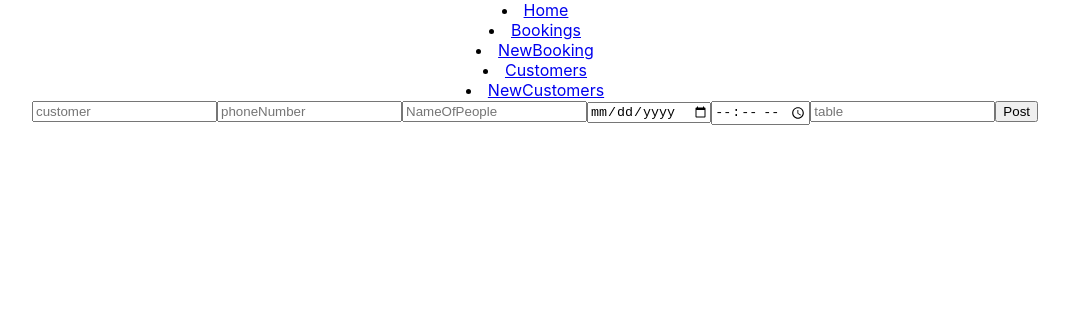
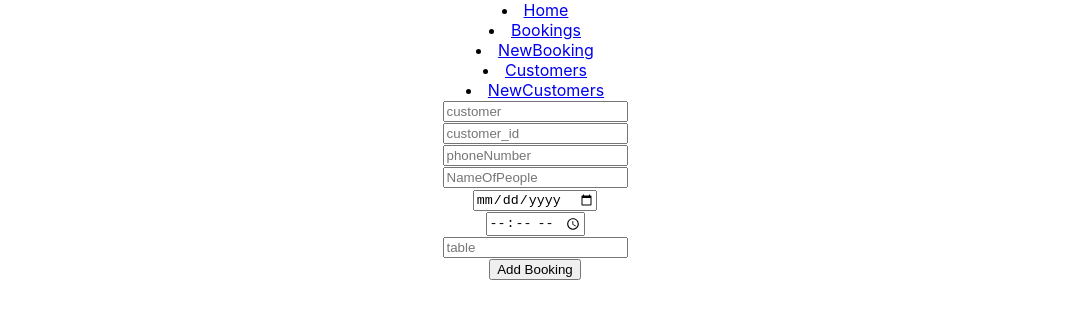
Before and after one commit to TeaPot76/CarlBistro_BookingSystem, a React (Create React App) app in the folder client/carl_bistro/: page /newbooking in a window 1280 px wide. Shown: the top 318 px of the page, without its empty margins (105-1174 px from the left). Built offline with nearby package versions, Linux system fonts and the light colour scheme; no server answers.

Commit message:
updated NavBar and BookingEdit, BookingForms

```diff
--- a/client/carl_bistro/src/App.js
+++ b/client/carl_bistro/src/App.js
@@ -7,6 +7,7 @@ import BookingForm from "./components/BookingForm";
 import CustomerForm from "./components/CustomerForm";
 import Customer from "./components/Customer";
 import Home from "./containers/Home";
+import BookingEditForm from "./components/BookingEditForm";
 
 class App extends Component {
 
@@ -18,7 +19,7 @@ class App extends Component {
         <div className="App">
           <NavBar />
           <Route path="/Home" component={Home} />
-          <Route path="/bookings" component={AllBookings} />
+          <Route path="/bookings" component={BookingEditForm} />
           <Route path="/newbooking" component={BookingForm} />
           <Route path="/customers" component={Customer} />
           <Route path="/newcustomer" component={CustomerForm} />
--- a/client/carl_bistro/src/components/BookingEditForm.js
+++ b/client/carl_bistro/src/components/BookingEditForm.js
@@ -1,10 +1,14 @@
 import React, { Component } from 'react';
+import NavBar from "../NavBar";
+import BookingForm from "./BookingForm";
+import { Button, Container, Form, FormGroup, Input, Label } from 'react';
+import { Link, withRouter } from 'react-router-dom';
 
 
-class BookingEdit extends Component {
+class BookingEditForm extends Component {
 
 
-      existingBooking = {
+      emptyBooking = {
       customer: "",
       phoneNumber: "",
       numberOfPeople: "",
@@ -13,30 +17,22 @@ class BookingEdit extends Component {
       table: "",
     };
 
-  // emptyItem = {
-  //   name: '',
-  //   address: '',
-  //   city: '',
-  //   stateOrProvince: '',
-  //   country: '',
-  //   postalCode: ''
-  // };
 
     constructor(props) {
     super(props);
     this.state = {
-      item: this.existingBooking
+      item: this.emptyBooking
     };
     this.handleChange = this.handleChange.bind(this);
     this.handleSubmit = this.handleSubmit.bind(this);
   }
 
-  async componentDidMount() {
-    if (this.props.match.params.id !== 'new') {
-      const booking = await (await fetch('http://localhost:8080/bookings'${this.props.match.params.id}`)).json();
-      this.setState({item: booking});
-    }
-  }
+  // async componentDidMount() {
+  //   if (this.props.match.params.id !== 'new') {
+  //     const booking = await (await fetch('http://localhost:8080/bookings'${this.props.match.params.id}`)).json();
+  //     this.setState({item: booking});
+  //   }
+  // }
 
   handleChange(event) {
     const target = event.target;
@@ -59,7 +55,7 @@ class BookingEdit extends Component {
       },
       body: JSON.stringify(item),
     });
-    this.props.history.push('/booking');
+    this.props.history.push('/bookings');
   }
 
   render() {
@@ -68,7 +64,7 @@ class BookingEdit extends Component {
 
     return <div>
       <NavBar/>
-      <Container>
+
         {name}
         <Form onSubmit={this.handleSubmit}>
           <BookingForm>
@@ -82,19 +78,37 @@ class BookingEdit extends Component {
                    onChange={this.handleChange} autoComplete="customer-level1"/>
           </BookingForm>
           <BookingForm>
-            <Label for="">numberOfPeople</Label>
+            <Label for="numberOfPeople">numberOfPeople</Label>
             <Input type="number" name="numberOfPeople" id="numberOfPeople" value={item.numberOfPeople || ''}
                    onChange={this.handleChange} autoComplete="customer-level1"/>
           </BookingForm>
-          <
+          <BookingForm>
+          <Label for="date">date</Label>
+          <Input type="date" name="date" id="date" value={item.date || ''}
+                 onChange={this.handleChange} autoComplete="customer-level1"/>
+        </BookingForm>
+
+        <BookingForm>
+        <Label for="time">time</Label>
+        <Input type="time" name="time" id="time" value={item.time || ''}
+               onChange={this.handleChange} autoComplete="customer-level1"/>
+      </BookingForm>
+
+      <BookingForm>
+      <Label for="table">table</Label>
+      <Input type="number" name="table" id="table" value={item.table || ''}
+             onChange={this.handleChange} autoComplete="customer-level1"/>
+    </BookingForm>
+
+
           <BookingForm>
             <Button color="primary" type="submit">Save</Button>{' '}
             <Button color="secondary" tag={Link} to="/groups">Cancel</Button>
           </BookingForm>
         </Form>
-      </Container>
+
     </div>
   }
 }
 
-export default BookingForm;
+export default BookingEditForm;
--- a/client/carl_bistro/src/components/BookingForm.js
+++ b/client/carl_bistro/src/components/BookingForm.js
@@ -5,10 +5,11 @@ import React, {Component} from "react";
 
 class BookingForm extends Component {
 
-  constructor(props) {
-    super(props);
+  constructor() {
+    super();
     this.state = {
       customer: "",
+      customer_id: "",
       phoneNumber: "",
       numberOfPeople: "",
       date: "",
@@ -17,6 +18,7 @@ class BookingForm extends Component {
     };
 
     this.handleCustomerChange = this.handleCustomerChange.bind(this);
+    this.handleCustomerIdChange = this.handleCustomerIdChange.bind(this);
     this.handlePhoneNumberChange = this.handlePhoneNumberChange.bind(this);
     this.handleNumberOfPeopleChange = this.handleNumberOfPeopleChange.bind(this);
     this.handleDateChange = this.handleDateChange.bind(this);
@@ -26,37 +28,78 @@ class BookingForm extends Component {
 
 }
 
+componentDidMount(){
+  fetch("http://localhost:8080/tables", {
+    method: "GET"
+  })
+    .then(res => res.json())
+    .then(res => this.setState({availableTables: res._embedded.tables}))
+    .catch(err => console.log(err))
+}
+
   handleBookingSubmit(event) {
     event.preventDefault();
-    const customer = this.state.customer;
-    const phoneNumber = this.state.phoneNumber;
-    const numberOfPeople = this.state.numberOfPeople;
-    const date = this.state.date;
-    const time = this.state.time;
-    const table = this.state.table;
 
-    this.props.onBookingSubmit({
-      customer: customer,
-      phoneNumber: phoneNumber,
-      numberOfPeople : numberOfPeople,
-      date: date,
-      time: time,
-      table: table,
-    });
+    const state = this.state;
+    const detailsToSubmit = {
+    name: state.customer,
+    customer_id: state.customer_id,
+    phoneNumber: state.phoneNumber,
+    numberOfPeople : state.numberOfPeople,
+    date: state.date,
+    time: state.time,
+    table: state.table,
 
-    this.setState({
-      customer: "",
-      phoneNumber: "",
-      numberOfPeople: "",
-      date: "",
-      time: "",
-      table: "",
-    });
+
+    // this.setState({
+    //   customer: "",
+    //   phoneNumber: "",
+    //   numberOfPeople: "",
+    //   date: "",
+    //   time: "",
+    //   table: "",
+    // });
   }
+
+   fetch("hhtp://localhost:8080/bookings", {
+    method: "POST",
+     body: JSON.stringify(detailsToSubmit),
+     headers: {
+       "Accept": "application/json",
+       "Content-Type": "application/json"
+     }
+   })
+     .then(res => res.json())
+     .then(data => {this.state.bookingTables.forEach((bookingTable) => {
+       let pairingDetails = {
+         table_id: bookingTable.id,
+         booking: data._links.self.href,
+         // table: tables.url
+       }
+       fetch("http://localhost:8080/pairings", {
+         method: "POST",
+         body: JSON.stringify(pairingDetails),
+         headers: {
+           "Accept": "application/json",
+           "Content-Type": "application/json"
+         }
+       })
+       .catch(err => console.log(err));
+     })})
+     .catch(err => console.log(err))
+
+   // evt.target.reset();
+ }
+
 
   handleCustomerChange(event) {
     this.setState({
       customer: event.target.value
+    });
+  }
+  handleCustomerIdChange(event) {
+    this.setState({
+      customer_id: event.target.value
     });
   }
 
@@ -95,51 +138,87 @@ class BookingForm extends Component {
 
   render() {
     return (
-      <form className = "booking-form" onSubmit = {this.handleBookingSubmit}>
+      <div className ="booking-form">
+      <form action="" onSubmit = {this.handleBookingSubmit}>
+      <div className= "form-content">
         <input
           type = "text"
           placeholder = "customer"
           value = {this.state.customer}
           onChange = {this.handleCustomerChange}
+          id = "customer"
+          name = "customer"
         />
-
+        </div>
+        <div className = "form-content">
+        <input
+          type = "text"
+          placeholder = "customer_id"
+          value = {this.state.customerId}
+          onChange = {this.handleCustomerIdChange}
+          id = "customer_id"
+          name = "customer_id"
+        />
+        </div>
+       <div className = "form-content">
         <input
             type = "number"
             placeholder = "phoneNumber"
             value = {this.state.phoneNumber}
             onChange = {this.handlePhoneNumberChange}
+            id = "phoneNumber"
+            name = "phoneNumber"
           />
+          </div>
+          <div className = "form-content">
         <input
             type = "number"
             placeholder = "NameOfPeople"
             value = {this.state.numberOfPeople}
             onChange = {this.handleNumberOfPeopleChange}
+            id = "numberOfPeople"
+            name = "numberOfPeople"
           />
+          </div>
+           <div className = "form-content">
           <input
             type = "date"
             placeholder = "date"
             value = {this.state.date}
             onChange = {this.handleDateChange}
+            id = "date"
+            name = "date"
           />
+          </div>
+           <div className = "form-content">
           <input
             type = "time"
             placeholder = "time"
             value = {this.state.time}
             onChange = {this.handleTimeChange}
+            id = "time"
+            name = "time"
           />
+          </div>
+           <div className = "form-content">
           <input
             type = "number"
             placeholder = "table"
             value = {this.state.table}
             onChange = {this.handleTableChange}
+            id = "table"
+            name = "table"
           />
-
+          </div>
+         <div className = "form-content">
         <input
           id="submit-button"
           type = "submit"
-          value = "Post"
+          value = "Add Booking"
         />
+        </div>
       </form>
+      </div>
     )
   }
 }
--- a/client/carl_bistro/src/containers/Home.js
+++ b/client/carl_bistro/src/containers/Home.js
@@ -1,14 +1,17 @@
 import React from "react";
+import NavBar from "../NavBar";
+import RestaurantContainer from "./RestaurantContainer";
 
 class Home extends React.Component{
 
   render(){
     return(
-      <>
-        <p>Welcome to the restaurant booking system</p>
+      <div>
+      <NavBar/>
+      <p> Make Your booking</p>
+      </div>
+    )
 
-      </>
-    )
   }
 
 }
--- a/client/carl_bistro/src/containers/RestaurantContainer.js
+++ b/client/carl_bistro/src/containers/RestaurantContainer.js
@@ -3,7 +3,9 @@ import BookingForm from "../components/BookingForm";
 import BookingList from "../components/BookingList";
 import CustomerForm from "../components/CustomerForm";
 import Customer from "../components/Customer";
-import NewBookingList from "../components/NewBookingList";
+//import NewBookingList from "../components/NewBookingList";
+import Booking from "../components/Booking";
+import NavBar from "../NavBar";
 
 class RestaurantContainer extends Component {
   constructor(props) {
@@ -54,13 +56,10 @@ class RestaurantContainer extends Component {
  }
       render() {
         return (
-          <div className = "restaurant-container" >
-            <h2>Bookings</h2>
-            <NewBookingList/>
-            <BookingForm onBookingSubmit = {this.handleBookingSubmit}
-            />
+          <div>
+          <NavBar/>
 
-           <BookingList
+           <Booking
            customer ={this.state.customer}
            phoneNumber ={this.state.phoneNumber}
            numberOfPeople ={this.state.numberOfPeople}
```
